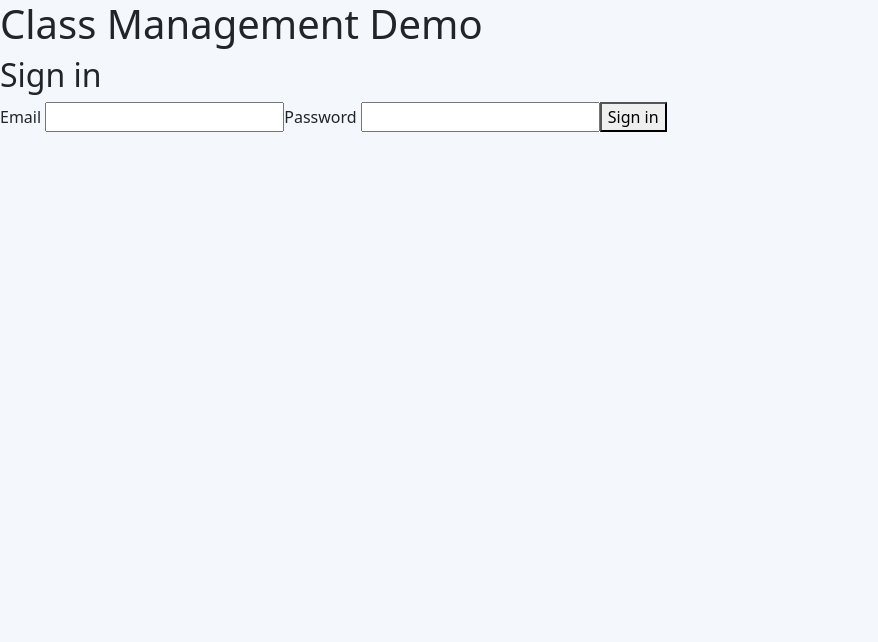
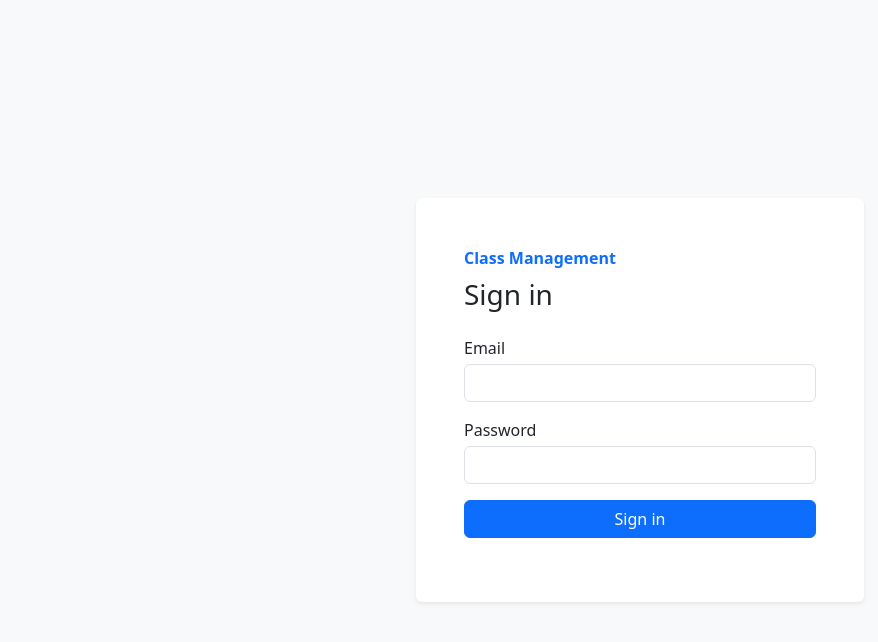
Before and after one commit to phonghmhrunsystem/cohort, a React (Vite) app in the folder frontend/: page / in a window 1280 px wide. Shown: the top 642 px of the page, without its empty margins (0-878 px from the left). Built offline with nearby package versions, Linux system fonts and the light colour scheme.

Commit message:
style: refresh login screen

```diff
--- a/frontend/src/pages/LoginPage.tsx
+++ b/frontend/src/pages/LoginPage.tsx
@@ -21,11 +21,23 @@ export function LoginPage() {
     }
   }
 
-  return <main><h1>Class Management Demo</h1><form onSubmit={submit} aria-busy={loading}>
-    <h2>Sign in</h2>
-    <label>Email <input name="email" type="email" autoComplete="email" required /></label>
-    <label>Password <input name="password" type="password" autoComplete="current-password" required /></label>
+  return <main className="min-vh-100 d-flex align-items-center bg-body-tertiary py-4">
+    <section className="card shadow-sm border-0 mx-auto w-100" style={{ maxWidth: "28rem" }}>
+      <div className="card-body p-4 p-md-5">
+        <p className="text-primary fw-semibold mb-2">Class Management</p>
+        <h1 className="h3 mb-4">Sign in</h1>
+        <form onSubmit={submit} aria-busy={loading} className="d-grid gap-3">
+          <label className="form-label mb-0">Email<input className="form-control mt-1" name="email" type="email" autoComplete="email" required /></label>
+          <label className="form-label mb-0">Password<input className="form-control mt-1" name="password" type="password" autoComplete="current-password" required /></label>
+          <button className="btn btn-primary w-100" disabled={loading}>{loading ? "Signing in…" : "Sign in"}</button>
+          {/*
+          <button className="btn btn-primary w-100" disabled={loading}>{loading ? "Signing inâ€¦" : "Sign in"}</button>
+          {/*
     <button disabled={loading}>{loading ? "Signing in…" : "Sign in"}</button>
-    {error && <p role="alert">{error}</p>}
-  </form></main>;
+          */}
+          {error && <p className="alert alert-danger mb-0" role="alert">{error}</p>}
+        </form>
+      </div>
+    </section>
+  </main>;
 }
```
